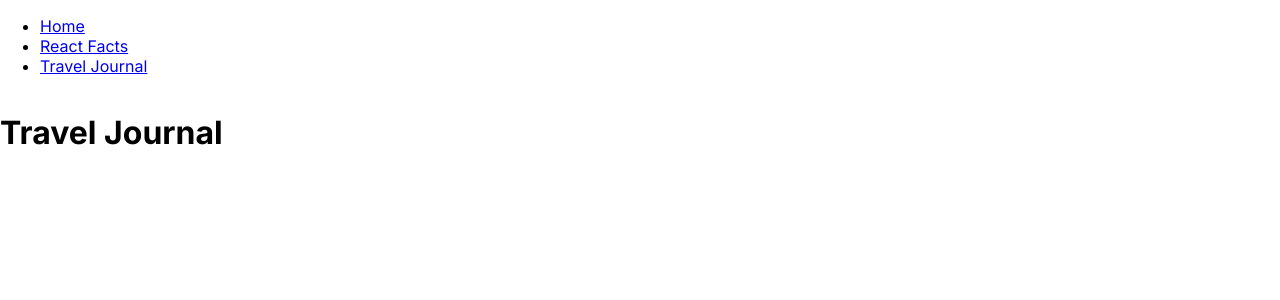
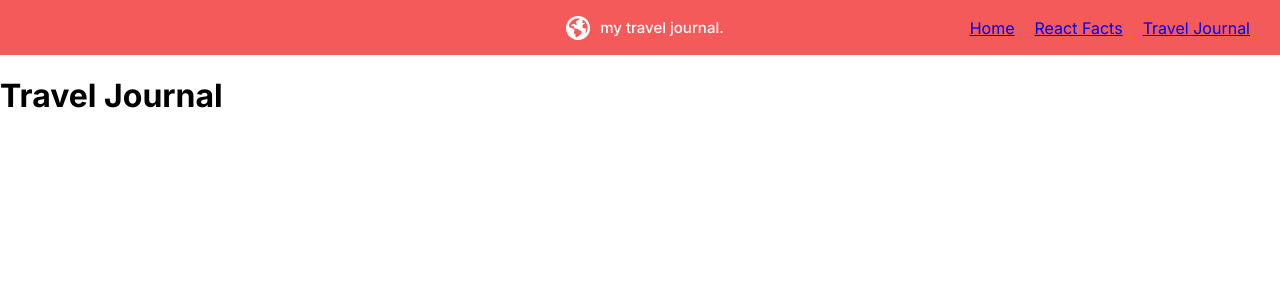
Before and after one commit to surya-441/first-react, a React (Vite) app: page /traveljournal in a window 1280 px wide. Shown: the top 300 px of the page. Built offline with nearby package versions, Linux system fonts and the light colour scheme.

Commit message:
added nav logo and styles

```diff
--- /dev/null
+++ b/src/componenets/TravelJournalNav.css
@@ -0,0 +1,41 @@
+.travel-journal-nav-header {
+    height: 55px;
+    background-color: #F55A5A;
+    display: flex;
+    align-items: center;
+    justify-content: center;
+    position: relative;
+}
+
+.travel-journal-nav {
+    display: flex;
+    align-items: center;
+    /* height: 100%;
+    width: 100%; */
+}
+.center-logo{
+    display: flex;
+    align-items: center;
+}
+.globe-img {
+    display: inline-block;
+    padding-left: 10px;
+}
+.globe-span {
+    color: white;
+    padding-left: 10px;
+    font-weight: 500;
+    font-size: 15px;
+}
+.travel-journal-nav ul {
+    display: flex;
+    padding: 0;
+    list-style-type: none;
+    position: absolute;
+    right: 20px;
+}
+
+.travel-journal-nav ul li {
+    display: inline-block;
+    margin: 0 10px;
+}
--- a/src/componenets/TravelJournalNav.jsx
+++ b/src/componenets/TravelJournalNav.jsx
@@ -1,9 +1,14 @@
 import NavLinks from "./NavLinks";
+import './TravelJournalNav.css';
 
 function TravelJournalNav() {
     return (
         <header className='travel-journal-nav-header'>
             <nav className="travel-journal-nav">
+                <div className="center-logo">
+                    <img className="globe-img" src ="/src/assets/globe.png" alt="Globe Logo" />
+                    <span className="globe-span">my travel journal.</span>
+                </div>
                 <NavLinks />
             </nav>
         </header>
```
Also changed, not shown: src/assets/globe.png (added).
